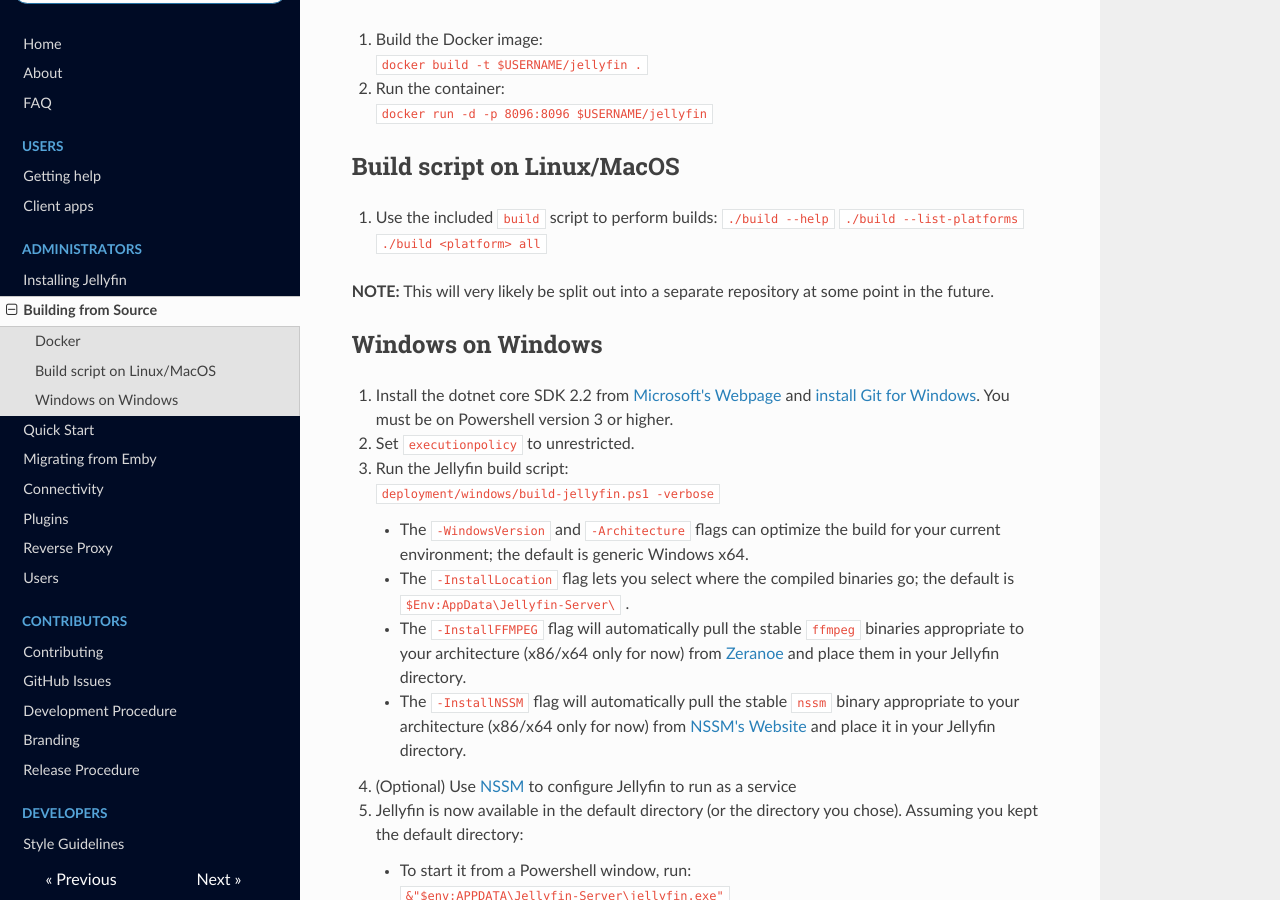
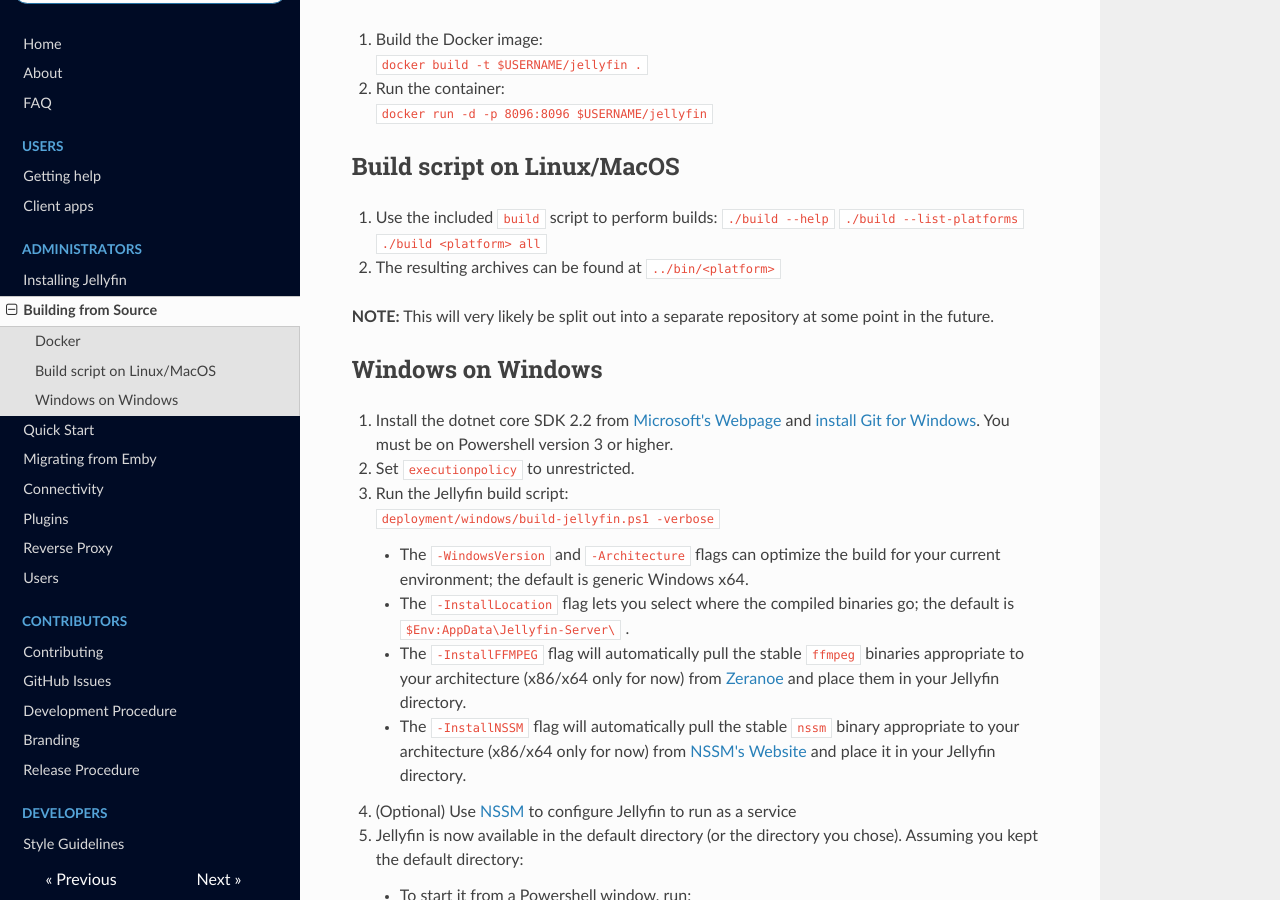
Before and after one commit to jellyfin-archive/jellyfin-docs, an MkDocs documentation site: the page built from docs/administrator-docs/building.md, in a window 1280 px wide and 900 px high, scrolled down 503 px. Built offline with MkDocs 1.6.1, drawn with Linux system fonts in a browser that asks for light colours; nearby versions of some CDN libraries; old or Windows-style settings are respelled for this version of MkDocs.

```diff
--- a/docs/administrator-docs/building.md
+++ b/docs/administrator-docs/building.md
@@ -31,6 +31,8 @@ All package builds begin with the first two steps:
     `./build --list-platforms`
     `./build <platform> all`
 
+4. The resulting archives can be found at `../bin/<platform>`
+
 **NOTE:** This will very likely be split out into a separate repository at some point in the future.
 
 ## Windows on Windows
```
